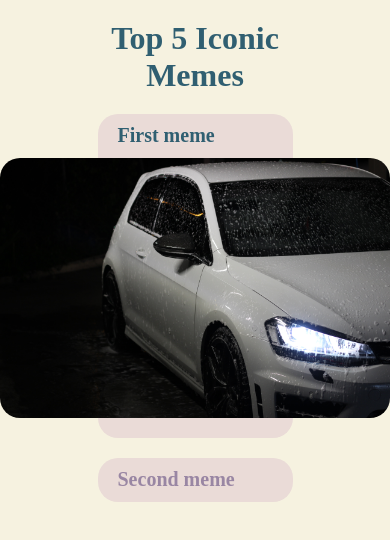
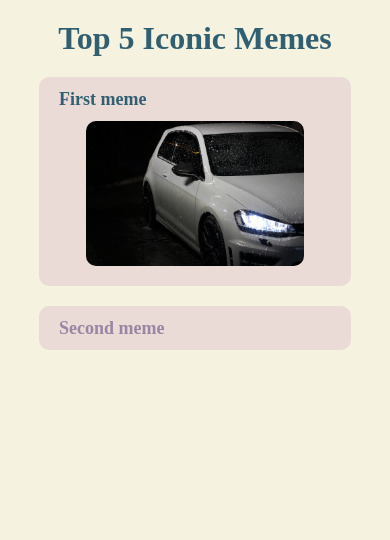
Before and after one commit to mnmsvlw/cssBayan, a plain HTML site: page cssBayan/index.html in a window 390 px wide. Both pictures are taken after a click on the label "First meme". Drawn offline with Linux system fonts and the light colour scheme.

Commit message:
feat: add tablet and mobile css (Sat, Mar 11, 2023, 6:15 PM)

```diff
--- a/cssBayan/index.html
+++ b/cssBayan/index.html
@@ -15,7 +15,7 @@
         <label class="meme-label" for="meme1">First meme
           <div class="icon"></div>
         </label>
-        <img class="meme-content" src="../cssBayan/assets/img/first.jpg" alt="first" width="500">
+        <img class="meme-content" src="../cssBayan/assets/img/first.jpg" alt="first">
       </div>
       <div class="content">
         <input type="radio" id="meme2" name="meme">
--- a/cssBayan/styles.css
+++ b/cssBayan/styles.css
@@ -16,6 +16,7 @@ body {
     color: #305f71;
     padding-top: 20px;
     text-align: center;
+    font-size: 20px;
 }
 
 input {
@@ -29,7 +30,7 @@ input {
     margin-top: 20px;
     padding: 10px 20px;
     background-color: #eadbd7;
-    border-radius: 20px;
+    border-radius: 10px;
 }
 
 .content:hover {
@@ -40,6 +41,7 @@ input {
     cursor: pointer;
     display: flex;
     justify-content: space-between;
+    align-items: center;
     color: #9986a3;
     height: 24px;
     font-size: 20px;
@@ -52,8 +54,11 @@ input {
     max-width: 0;
     transition: opacity .7s ease-in-out, max-height .7s ease-in-out, max-width .7s ease-in-out, margin .7s ease-in-out;
     align-self: center;
-    border-radius: 20px;
+    border-radius: 10px;
     margin: 0;
+    object-fit: contain;
+    width: 80%;
+    height: 80%;
 }
 
 
@@ -101,3 +106,29 @@ input:checked ~ .meme-content {
     width: 26px;
     height: 26px;
 }
+
+@media only screen and (max-width: 820px) {
+    .container {
+        width: 80vw;
+        font-size: 16px;
+    }
+
+    .meme-label {
+        font-size: 18px;
+    }
+}
+
+@media only screen and (max-width: 320px) {
+    .container {
+        width: 95vw;
+        font-size: 14px;
+    }
+
+    .meme-content {
+        width: 250px;
+    }
+
+    .meme-label {
+        font-size: 14px;
+    }
+}
```
